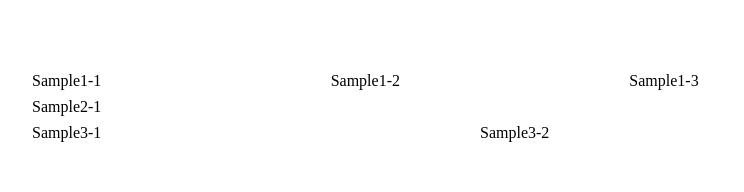
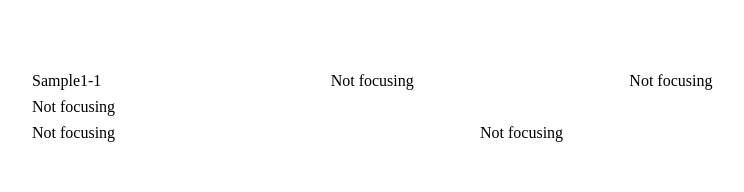
Before and after one commit to nuemu/EditorReact, a React (Create React App) app: page / in a window 1280 px wide. Shown: the top 192 px of the page, without its empty margins (160-904 px from the left). Built offline with nearby package versions, Linux system fonts and the light colour scheme.

Commit message:
Add: editing detect to TextBlock

```diff
--- a/src/Editor/Blocks/TextBlock/TextBlock.tsx
+++ b/src/Editor/Blocks/TextBlock/TextBlock.tsx
@@ -1,4 +1,4 @@
-import React, { forwardRef, useEffect, useRef } from "react";
+import React, { forwardRef, useEffect, useRef, useState } from "react";
 import './TextBlock.css'
 
 import { useRecoilState } from 'recoil'
@@ -23,12 +23,21 @@ const TextBlock = forwardRef((props: Props, ref:any) => {
   const [blocks, setBlocks] = useRecoilState(blocksSelector) as Blocks
   const [focusing, setFocus] = useRecoilState(focusState)
 
+  const [editing, setEdit] = useState(false)
+
   var textRef = useRef(blocks[props.row_index][props.col_index].data.text)
 
   useEffect(() => {
+    if(focusing[0] === props.row_index && focusing[1] === props.col_index) setEdit(true)
+    else setEdit(false)
     textRef.current = blocks[props.row_index][props.col_index].data.text
     // eslint-disable-next-line react-hooks/exhaustive-deps
   },[focusing])
+
+  useEffect(() => {
+    if(editing) ref.current.focus()
+    // eslint-disable-next-line react-hooks/exhaustive-deps
+  }, [editing])
 
   const handleChange = (e: React.ChangeEvent<HTMLInputElement>, row_index:number, col_index:number ) => {
     var newBlocks = JSON.parse(JSON.stringify(blocks)) //Deep Copy
@@ -192,7 +201,7 @@ const TextBlock = forwardRef((props: Props, ref:any) => {
     setFocus([row_index, col_index])
   }
 
-  return (
+  if(editing) return (
     <div
       ref={ref}
       className={"text-block"}
@@ -203,7 +212,17 @@ const TextBlock = forwardRef((props: Props, ref:any) => {
       onKeyDown={(e:React.KeyboardEvent<HTMLDivElement>) => handleKeyDown(e, props.row_index, props.col_index)}
       onFocus={() => handleFocus(props.row_index, props.col_index)}
     />
-  );
+  )
+
+  else return (
+    <div
+      className={"text-block"}
+      ref={ref}
+      onClick={() => handleFocus(props.row_index, props.col_index)}
+    >
+      Not focusing
+    </div>
+  )
 })
 
 export default TextBlock;
```
